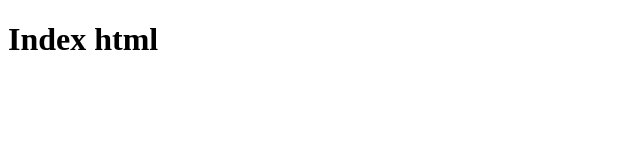
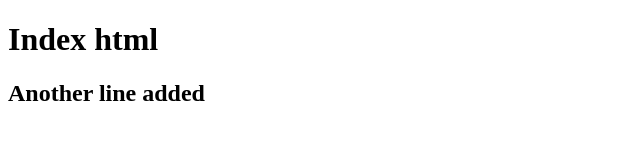
Before and after one commit to SURYA-K123/git-demo1, a plain HTML site: page index.html in a window 1280 px wide. Shown: the whole page, without its empty margins (0-640 px from the left). Drawn offline with Linux system fonts and the light colour scheme.

Commit message:
New line added in index html in main

```diff
--- a/index.html
+++ b/index.html
@@ -7,5 +7,6 @@
 </head>
 <body>
     <h1>Index html</h1>
+    <h2>Another line added</h2>
 </body>
 </html>
```
